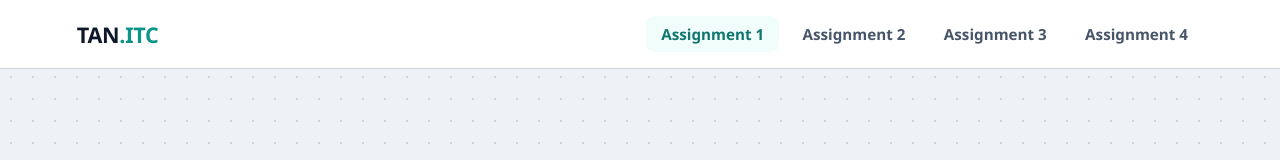
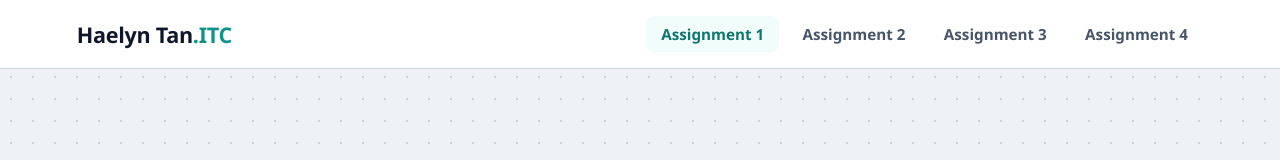
Before and after one commit to haelynnntan/TAN-ITC, a plain HTML site: page assignment1.html in a window 1280 px wide. Shown: the top 160 px of the page. Drawn offline with Linux system fonts and the light colour scheme.

Commit message:
Update assignment1.html

```diff
--- a/assignment1.html
+++ b/assignment1.html
@@ -9,7 +9,7 @@
 <body>
 
   <nav class="navbar">
-    <a href="index.html" class="brand">TAN<span>.ITC</span></a>
+    <a href="index.html" class="brand">Haelyn Tan<span>.ITC</span></a>
     <div class="nav-tabs">
       <a href="assignment1.html" class="active">Assignment 1</a>
       <a href="assignment2.html">Assignment 2</a>
```
